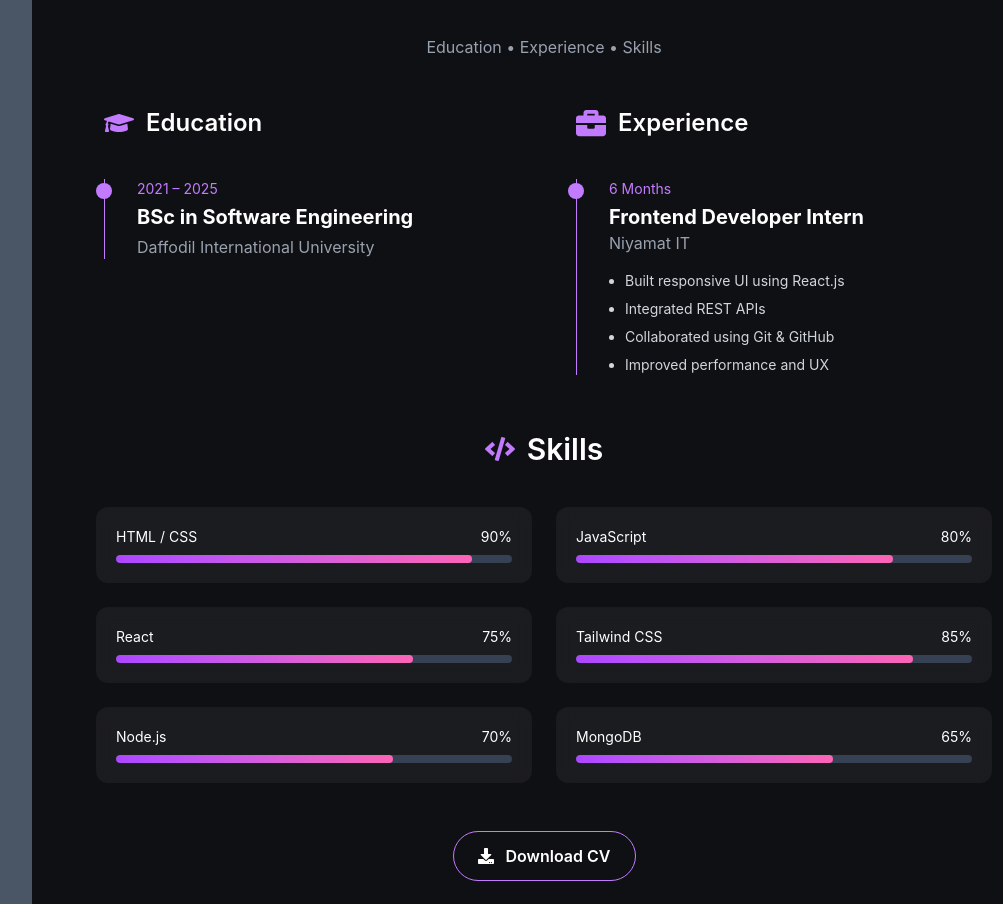
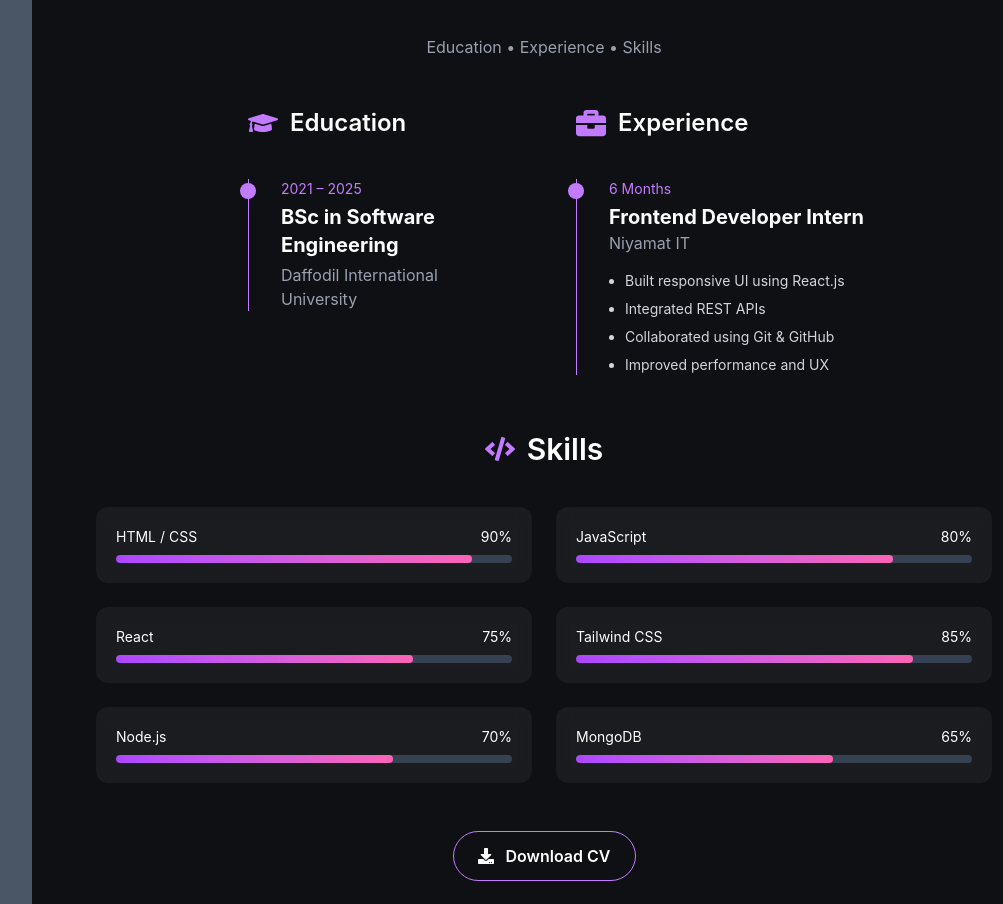
Before and after one commit to Afsana-Jannat/afsana-jannat-portfolio, a React (Vite) app: page / in a window 1280 px wide. Shown: the part 2749-3653 px from the top of the page, without its empty margins (224-1227 px from the left). Built offline with nearby package versions, Linux system fonts and the light colour scheme.

Commit message:
small changes

```diff
--- a/src/components/Resume/Resume.jsx
+++ b/src/components/Resume/Resume.jsx
@@ -30,12 +30,12 @@ const Resume = () => {
 
                 {/* ===== EDUCATION ===== */}
                 <div>
-                    <h3 className="text-2xl ml-8 font-semibold md:mb-10 mb-6 flex items-center gap-3">
+                    <h3 className="text-2xl md:ml-8 lg:ml-44 font-semibold md:mb-10 mb-6 flex items-center gap-3">
                         <FaGraduationCap className="text-purple-400 text-3xl" />
                         Education
                     </h3>
 
-                    <div className="relative ml-8 border-l border-purple-400 pl-8">
+                    <div className="relative md:ml-8 lg:ml-44 border-l border-purple-400 pl-8">
                         <span className="absolute -left-[9px] top-1 w-4 h-4 bg-purple-400 rounded-full"></span>
 
                         <p className="text-purple-400 text-sm">2021 – 2025</p>
```
